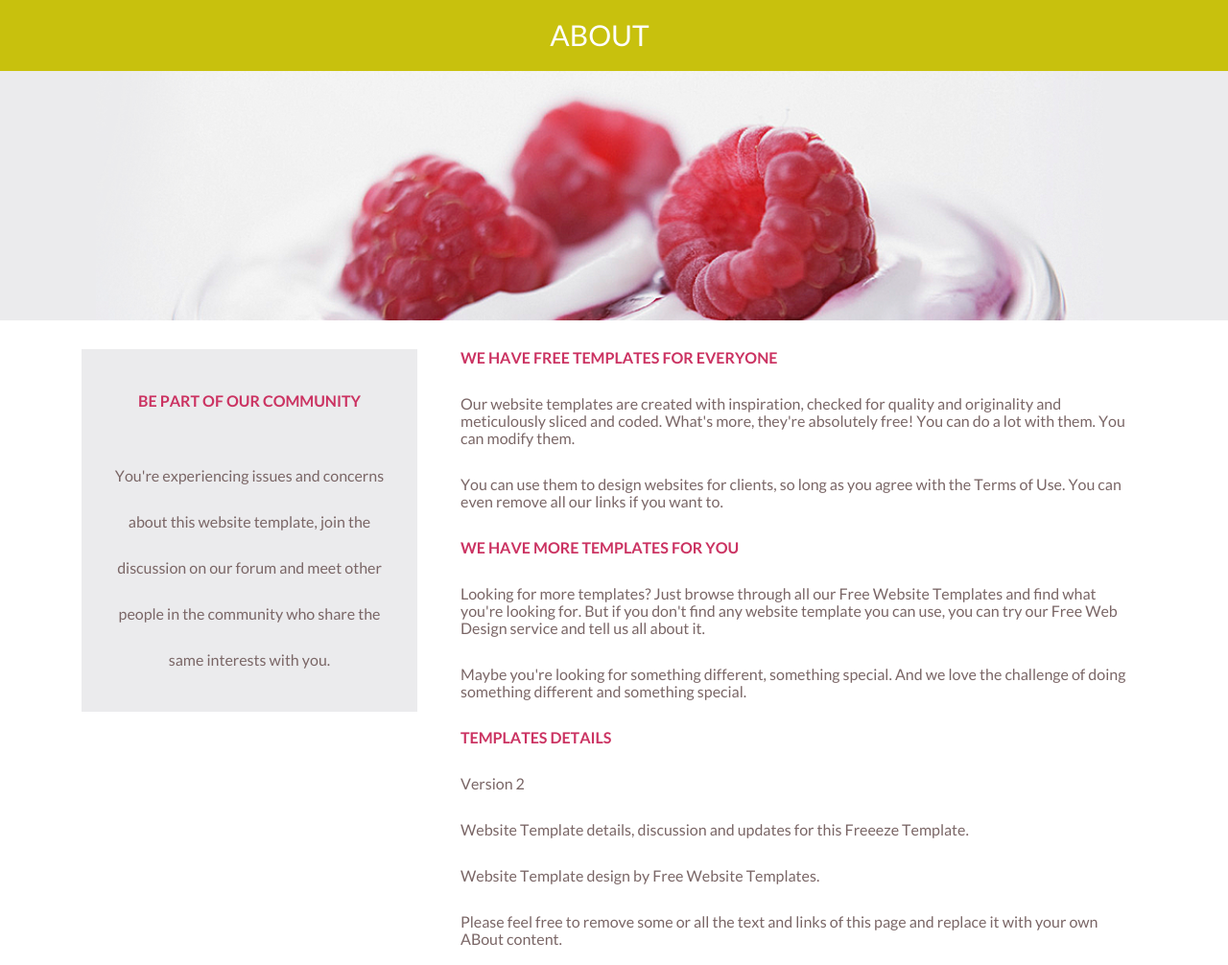
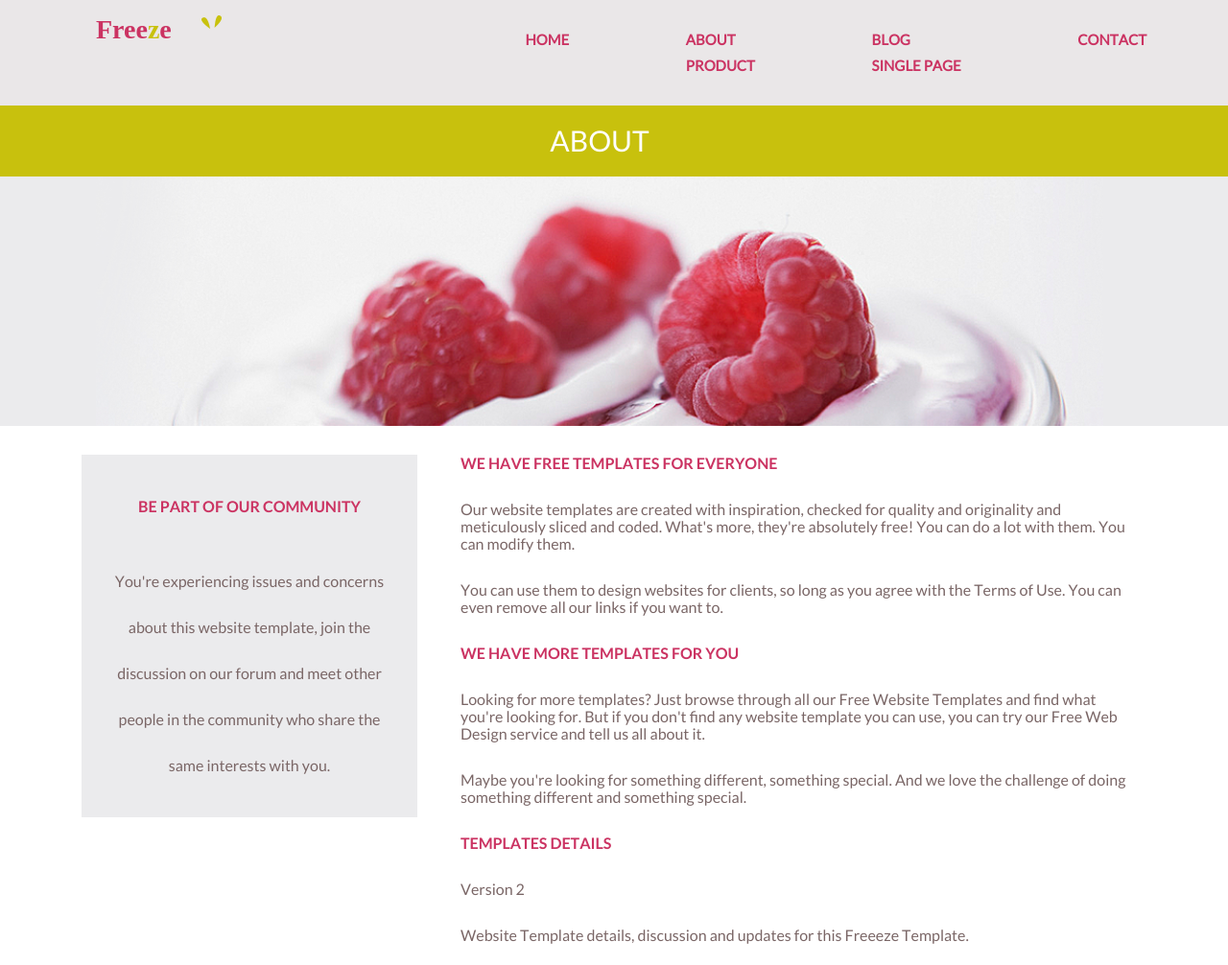
Before and after one commit to Tuz-And/one-project, a plain HTML site: page html/about.html in a window 1280 px wide. Shown: the top 1006 px of the page at 96% size. Drawn offline with nearby package versions, Linux system fonts and the light colour scheme.

Commit message:
HEDER of the page About

```diff
--- a/html/about.html
+++ b/html/about.html
@@ -10,6 +10,33 @@
   <link rel="stylesheet"  href="../css/style-about.css">
 </head>
 <body>
+  <div class="container-fluid bg-header">
+    <header class="container">
+      <div class="row align-items-center">
+        <div  class="col-xl-3 col-lg-3 col-md-3 col-sm-12 col-12">
+          <div class="freeeze">
+            <h1>Free<span>z</span>e</h1>
+          </div>
+        </div>
+        <ul class="col-xl-7 offset-xl-2 d-flex justify-content-between col-lg-8 offset-lg-1 col-md-8 offset-md-1 col-sm-12 col-5 flex-wrap  nav"><!-- flex-column -->
+          <li><a href="#">home</a></li>
+          <li>
+            <ul>
+              <li><a href="#">about</a></li>
+              <li><a href="#">product</a></li>
+            </ul>
+          </li>
+          <li>
+            <ul>
+              <li><a href="#">blog</a></li>
+              <li><a href="#">single page</a></li>
+            </ul>
+          </li>
+          <li><a href="#">contact</a></li>
+        </ul>
+      </div>
+    </header>
+  </div>
   <div class="container-fluid bg-about">
     <div class="container">
       <div class="row col-12">
```
Also changed, not shown: html/2.html (+0 -43 lines).
